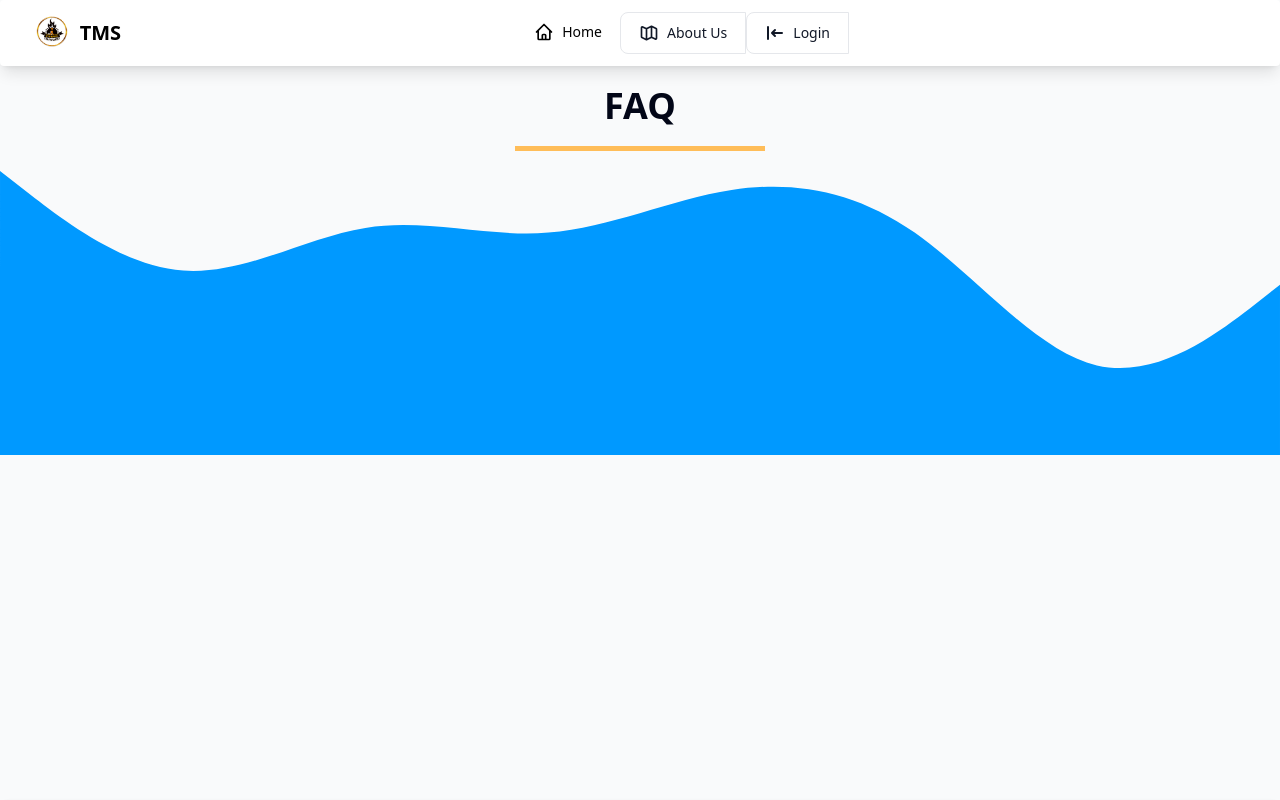
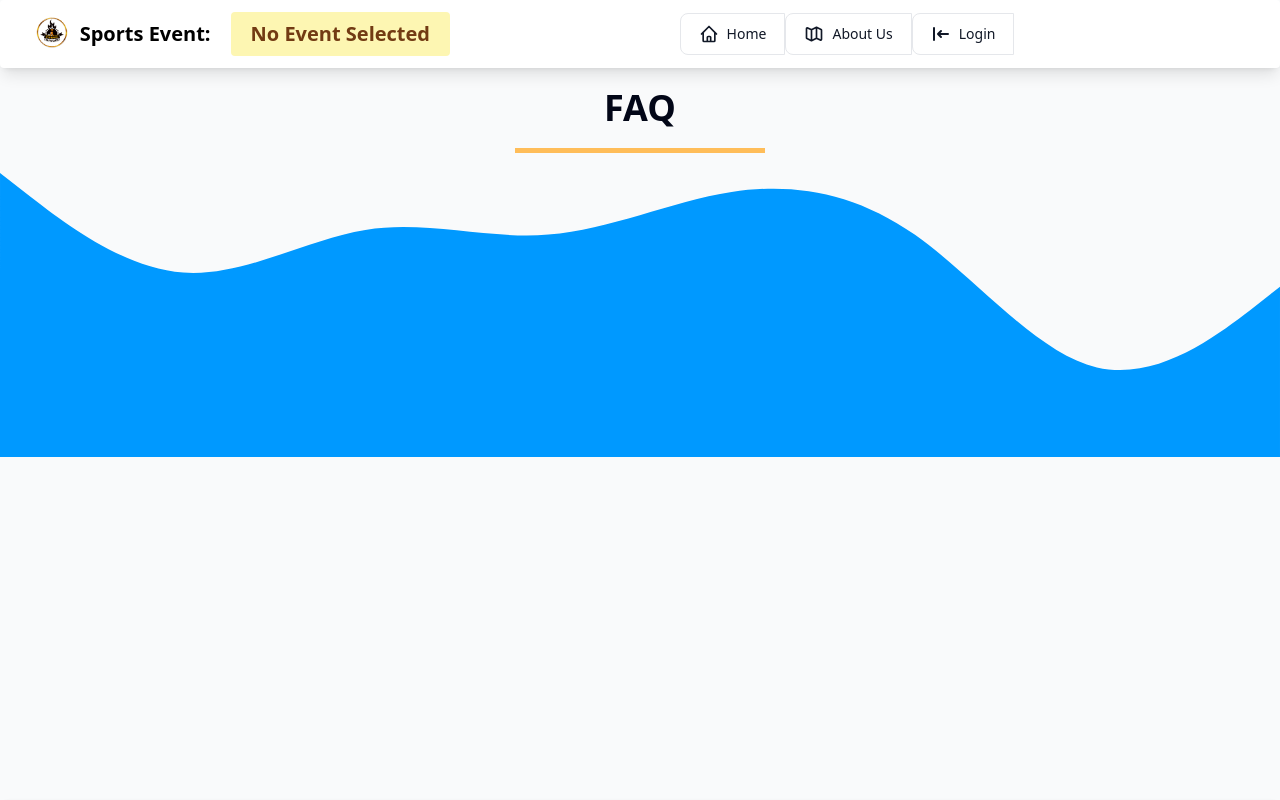
Before and after one commit to Sowishi/Tournament-Management-System, a React (Vite) app: page /faq in a window 1280 px wide. Shown: the top 800 px of the page. Built offline with nearby package versions, Linux system fonts and the light colour scheme; no server answers; the database is empty.

Commit message:
Add active link

```diff
--- a/src/components/header.jsx
+++ b/src/components/header.jsx
@@ -1,11 +1,11 @@
 "use client";
 
-import { Avatar, Button, Dropdown, Navbar } from "flowbite-react";
+import { Avatar, Badge, Button, Dropdown, Navbar } from "flowbite-react";
 import logo from "../assets/logo2.png";
 import { useEffect } from "react";
 import useGetEventName from "../hooks/useGetEventName";
 import { useStore } from "../zustand/store";
-import { Link, useNavigate } from "react-router-dom";
+import { Link, useLocation, useNavigate } from "react-router-dom";
 import {
   HiLogin,
   HiOutlineCalendar,
@@ -28,12 +28,17 @@ export default function Header() {
   }, []);
 
   const navigation = useNavigate();
+
+  const { pathname } = useLocation();
   return (
     <Navbar fluid rounded className="py-3 shadow-lg">
-      <Navbar.Brand href="https://flowbite-react.com" className="ml-5">
+      <Navbar.Brand className="ml-5">
         <img src={logo} className="mr-3 h-6 sm:h-9" alt="Flowbite React Logo" />
-        <span className="self-center whitespace-nowrap text-xl font-semibold dark:text-white">
-          TMS
+        <span className="self-center whitespace-nowrap text-xl font-semibold dark:text-white flex items-center justify-start">
+          Sports Event:{" "}
+          <Badge size={"md"} color={"warning"} className="ml-5 px-5 py-2">
+            {currentEvent ? currentEvent : "No Event Selected"}
+          </Badge>
         </span>
       </Navbar.Brand>
       <div className="flex md:order-2 mr-5">
@@ -71,7 +76,7 @@ export default function Header() {
       <Navbar.Collapse>
         <Button.Group>
           <Link to="/home">
-            <Button color="grLinky">
+            <Button color={pathname == "/home" ? "info" : "gray"}>
               {" "}
               <HiOutlineHome className="mr-2 h-5 w-5" />
               Home
@@ -81,7 +86,7 @@ export default function Header() {
           {!currentEvent && (
             <>
               <Link to={"/about"}>
-                <Button color="gray">
+                <Button color={pathname == "/about" ? "info" : "gray"}>
                   {" "}
                   <HiOutlineMap className="mr-2 h-5 w-5" />
                   About Us
@@ -102,28 +107,28 @@ export default function Header() {
           {currentEvent && (
             <>
               <Link to={"/calendar"}>
-                <Button color="gray">
+                <Button color={pathname == "/calendar" ? "info" : "gray"}>
                   {" "}
                   <HiOutlineCalendar className="mr-2 h-5 w-5" />
                   Calendar
                 </Button>
               </Link>
               <Link to={"/events"}>
-                <Button color="gray">
+                <Button color={pathname == "/events" ? "info" : "gray"}>
                   {" "}
                   <HiOutlineRss className="mr-2 h-5 w-5" />
                   Events
                 </Button>
               </Link>
               <Link to={"/participants"}>
-                <Button color="gray">
+                <Button color={pathname == "/participants" ? "info" : "gray"}>
                   {" "}
                   <HiOutlineUserGroup className="mr-2 h-5 w-5" />
                   Participants
                 </Button>
               </Link>
               <Link to={"/tally"}>
-                <Button color="gray">
+                <Button color={pathname == "/tally" ? "info" : "gray"}>
                   {" "}
                   <HiViewBoards className="mr-2 h-5 w-5" />
                   Tally
--- a/src/pages/admin-tournaments.jsx
+++ b/src/pages/admin-tournaments.jsx
@@ -11,7 +11,7 @@ import useGetEventName from "../hooks/useGetEventName";
 import useCrudCalendar from "../hooks/useCrudCalendar";
 import moment from "moment";
 
-const AdminTournament = ({ client }) => {
+const AdminTournament = ({ client, currentEvent }) => {
   const [createModal, setCreateModal] = useState(false);
   const [showModal, setShowModal] = useState(false);
   const [selectedTournament, setSelectedTournament] = useState();
@@ -62,12 +62,18 @@ const AdminTournament = ({ client }) => {
   });
 
   const filterTournament = data.filter((item) => {
+    if (client) {
+      if (currentEvent == item.tournament.description) {
+        return item;
+      }
+    } else {
       if (selectedEvent == "all") {
         return item;
       }
 
       if (item.tournament.description == selectedEvent) {
         return item;
+      }
     }
   });
 
@@ -122,7 +128,7 @@ const AdminTournament = ({ client }) => {
             </Button>
           </div>
         )}
-
+        {!client && (
           <div className="container mx-auto mt-5">
             <div className="wrapper flex mb-3 py-3">
               <Button
@@ -146,6 +152,7 @@ const AdminTournament = ({ client }) => {
               })}
             </div>
           </div>
+        )}
 
         <div className="flex flex-wrap">
           {loading && (
--- a/src/pages/events.jsx
+++ b/src/pages/events.jsx
@@ -3,15 +3,16 @@ import Title from "../components/title";
 import TmsSelect from "../components/tmsSelect";
 import DefaultLayout from "../layout/defaultLayout";
 import AdminTournament from "../pages/admin-tournaments";
+import { useStore } from "../zustand/store";
 
 const Events = () => {
   const teams = ["team1", "team2", "team3", "team4"];
-
+  const { currentEvent } = useStore();
   return (
     <DefaultLayout>
       <Title title={"Events Display"} />
       <div className="container mx-auto p-5">
-        <AdminTournament client={true} />
+        <AdminTournament currentEvent={currentEvent} client={true} />
       </div>
     </DefaultLayout>
   );
--- a/src/pages/landing.jsx
+++ b/src/pages/landing.jsx
@@ -36,12 +36,6 @@ const Landing = () => {
       ) : (
         <DefaultLayout>
           <div className="container mx-auto mt-10">
-            <h1 className="text-center text-3xl font-bold flex justify-center items-center">
-              Tournament Event:{" "}
-              <Badge size={"xl"} className="ml-3 px-10">
-                {currentEvent}
-              </Badge>
-            </h1>
             <div className="flex">
               <div className="basis-7/12 p-10">
                 <div className="container mx-auto h-[30rem] flex justify-center items-center flex-col">
```
Lines whose indentation alone changed are shown as unchanged.
